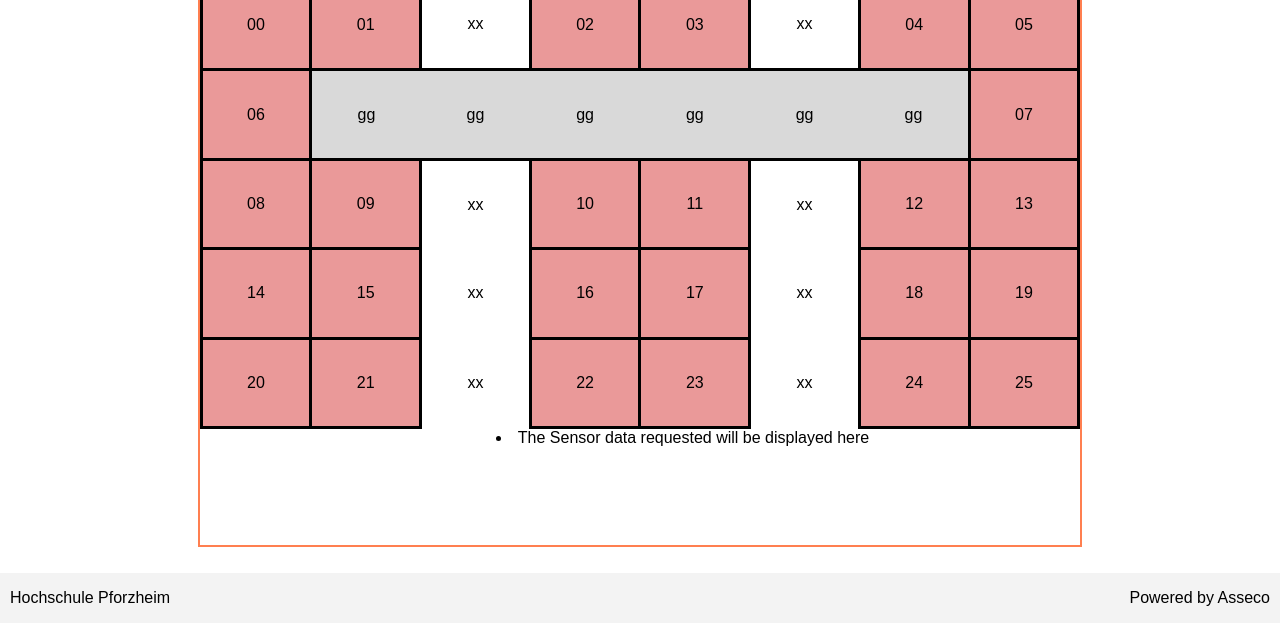
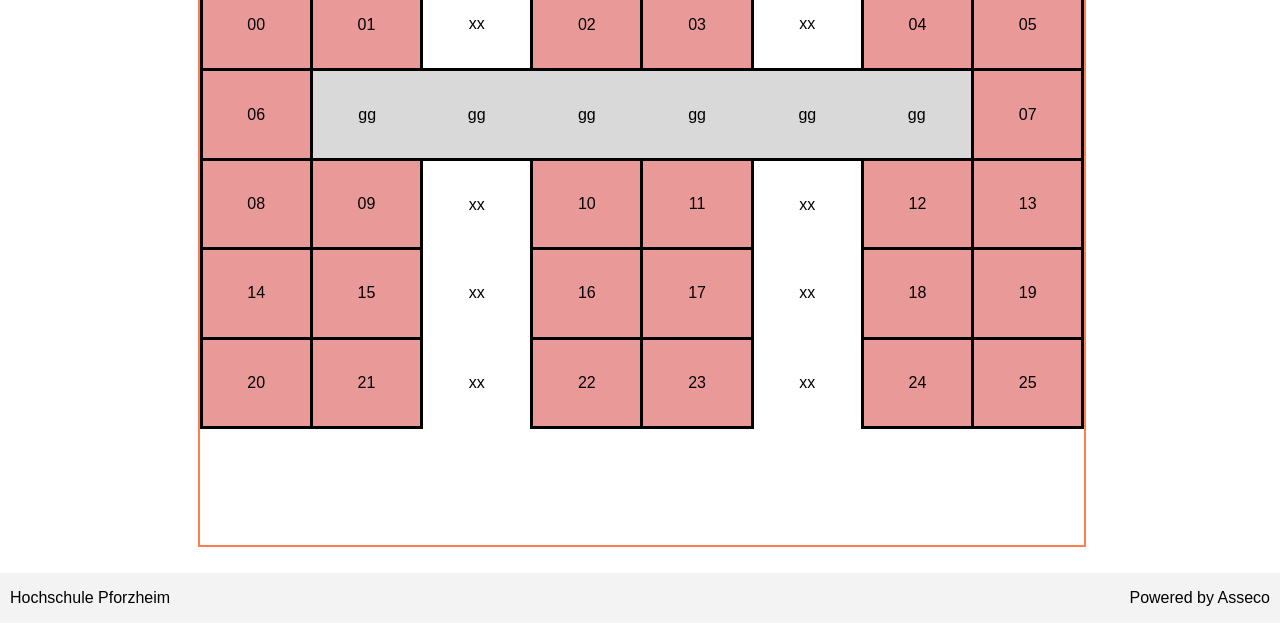
Before and after one commit to fiedlerk/RaumueberwachungSS20, a plain HTML site: page index.html in a window 1280 px wide. Shown: the part 177-808 px from the top of the page. Drawn offline with Linux system fonts and the light colour scheme; no server answers.

Commit message:
Styling Update

```diff
--- a/index.html
+++ b/index.html
@@ -94,7 +94,6 @@
                     </tr>
 
                 </table>
-                <li id="test">The Sensor data requested will be displayed here</li>
             </div>
             <script src="scripts.js"></script>
         </main>
--- a/layout.css
+++ b/layout.css
@@ -46,7 +46,7 @@ td{background-color: #ea9999;text-align: center;vertical-align: middle;font-fami
 .dashboard{
     text-align: center;
     display: inline-block;
-    width: 65%;
+    width: 70%;
     height: 100%;
     border-style: solid;
     border-color: coral;
--- a/scripts.js
+++ b/scripts.js
@@ -174,7 +174,6 @@ function updateRoomElementColour(roomHTML) {
  */
 function updatePageData(json) {
     console.log(json);
-    document.getElementById("test").innerHTML = json;
     var data = JSON.parse(json);
 
     console.log(data.value[0]);
```
